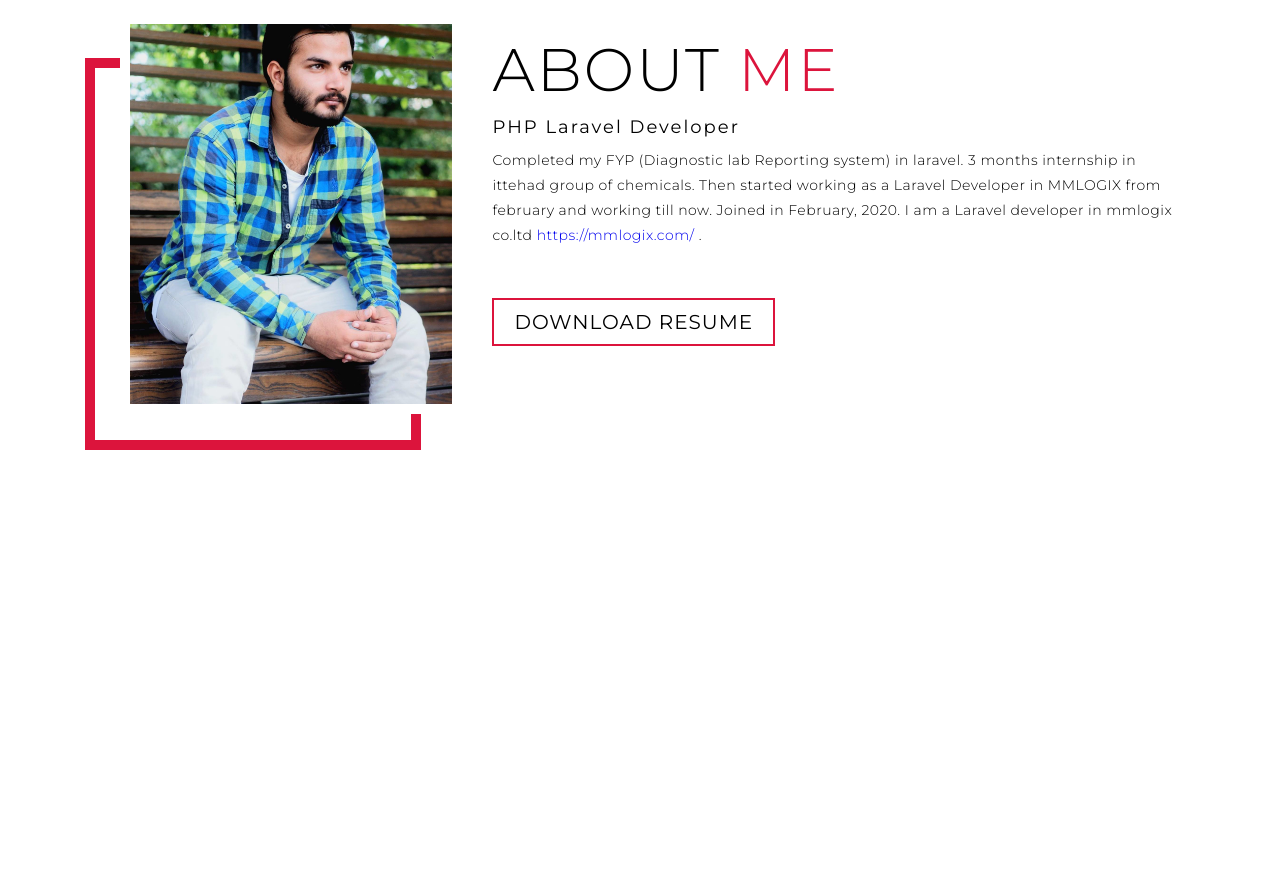
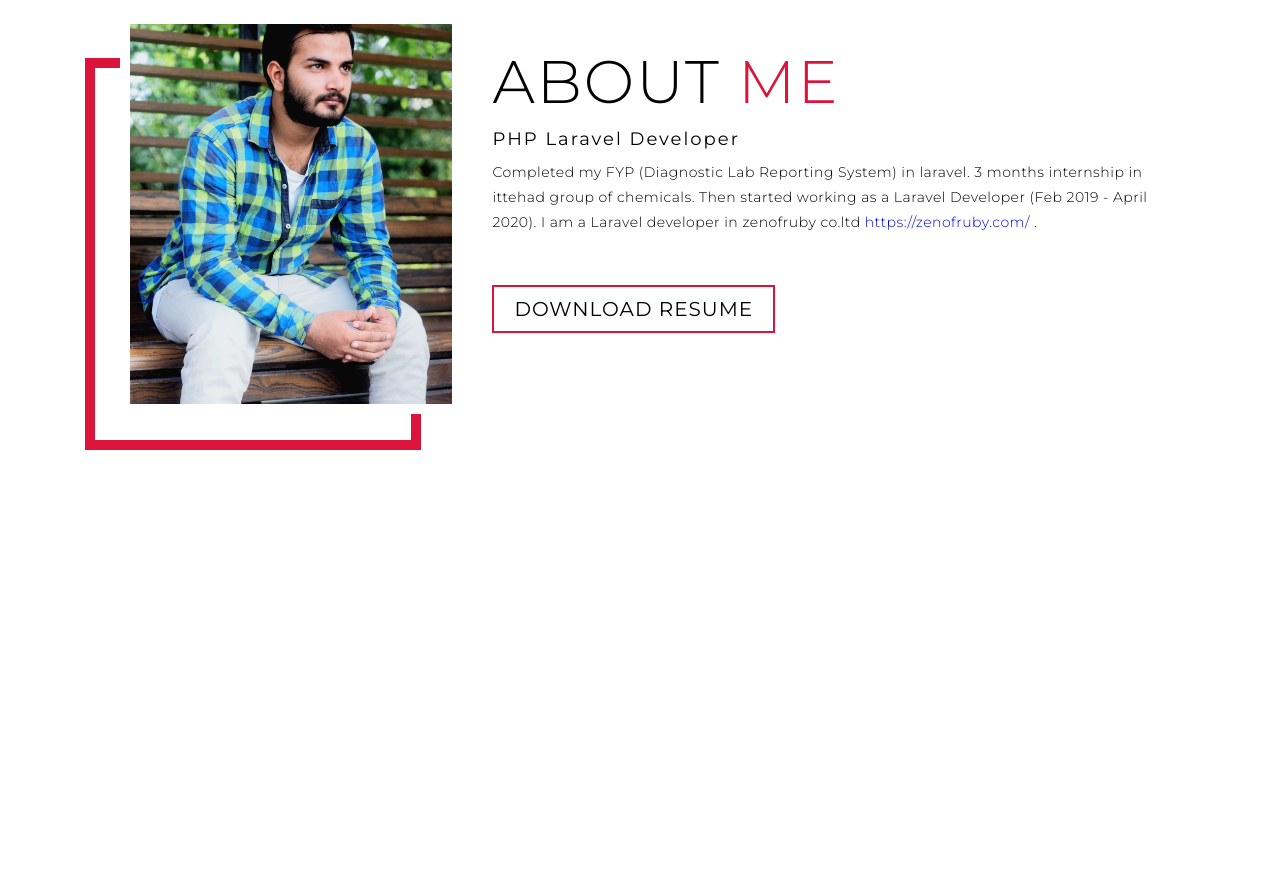
Before and after one commit to Bilal-Ashfaq/my-portfolio, a plain HTML site: page index.html in a window 1280 px wide. Shown: the part 4109-4994 px from the top of the page. Drawn offline with Linux system fonts and the light colour scheme.

Commit message:
Update index.html

```diff
--- a/index.html
+++ b/index.html
@@ -175,9 +175,9 @@
         <h1 class="section-title">About <span>me</span></h1>
         <h2>PHP Laravel  Developer</h2>
           <p>
-            Completed my FYP  (Diagnostic lab Reporting    system) in laravel. 3 months internship in ittehad group of chemicals. Then started working as a Laravel Developer in MMLOGIX from february and working till now.
-            Joined in February, 2020.
-            I am a Laravel developer in mmlogix  co.ltd <a href="https://mmlogix.com/">https://mmlogix.com/</a> .
+            Completed my FYP  (Diagnostic Lab Reporting System) in laravel. 3 months internship in ittehad group of chemicals. Then started working as a Laravel Developer (Feb 2019 - April 2020).
+
+            I am a Laravel developer in zenofruby co.ltd <a href="https://zenofruby.com/">https://zenofruby.com/</a> .
 
           </p>
         <a href="#" class="cta">Download Resume</a>
```
